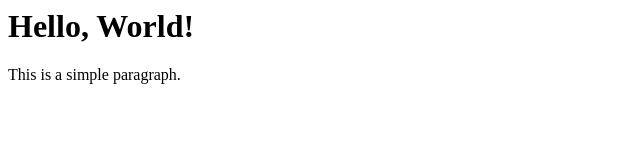
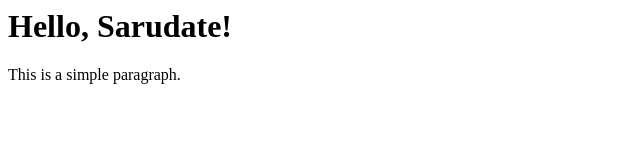
Before and after one commit to k-ogura0405/pair-conflict, a plain HTML site: page index.html in a window 1280 px wide. Shown: the whole page, without its empty margins (0-640 px from the left). Drawn offline with Linux system fonts and the light colour scheme.

Commit message:
sarudate

```diff
--- a/index.html
+++ b/index.html
@@ -1,2 +1,2 @@
-<h1>Hello, World!</h1>
+<h1>Hello, Sarudate!</h1>
 <p>This is a simple paragraph.</p>
```
